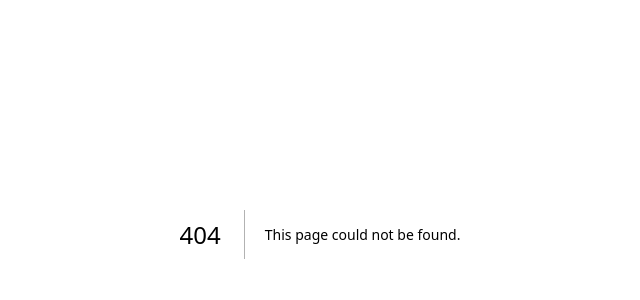
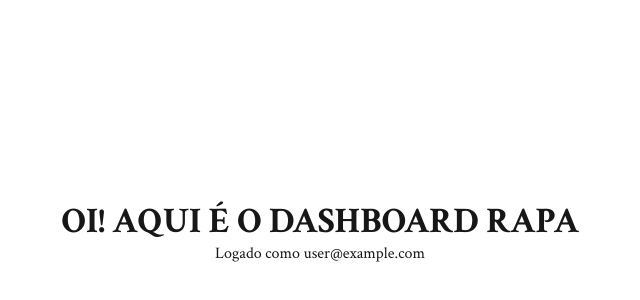
Before and after one commit to markgomer/micro-saas-template, a Next.js app: page /dashboard in a window 1280 px wide. Before the commit this address had no page. Shown: the part 166-466 px from the top of the page, without its empty margins (320-960 px from the left). Built offline with nearby package versions, Linux system fonts and the light colour scheme; no server answers; sample sign-in values are in the browser's storage.

Commit message:
Add login feature with Auth.js
* Make simple landing page
* Make simple login page]
* Make dummy protected page
* Implement login through Google

```diff
--- /dev/null
+++ b/app/(project)/dashboard/page.tsx
@@ -0,0 +1,21 @@
+import { auth } from "@/lib/auth"
+import { redirect } from "next/navigation";
+
+export default async function Dashboard() {
+    const session = await auth();
+
+    if(!session) {
+        redirect("/login")
+    }
+
+    return (
+        <div className="flex flex-col items-center justify-center h-screen">
+            <h1 className="text-4xl font-bold">OI! AQUI É O DASHBOARD RAPA</h1>
+            <p>
+                {session?.user?.email ?
+                    `Logado como ${session?.user?.email}` :
+                    "TU TA AQUI SEM TA LOGADO, EU FIZ ALGO ERRADO"}
+            </p>
+        </div>
+    )
+}
--- /dev/null
+++ b/app/(project)/login/page.tsx
@@ -0,0 +1,12 @@
+import { handleLogin } from "@/actions/handle-login";
+
+export default function Login() {
+    return (
+        <div className="flex flex-col items-center justify-center h-screen">
+            <h1 className="text-4xl font-bold">FAZ O LOGIN AI PO</h1>
+            <form action={handleLogin}>
+                <button type="submit">Sign in with Google</button>
+            </form>
+        </div>
+    )
+}
--- /dev/null
+++ b/app/actions/handle-login.ts
@@ -0,0 +1,9 @@
+"use server"
+
+import { signIn } from "@/lib/auth"
+
+export async function handleLogin() {
+    await signIn("google", {
+        redirectTo: "/dashboard"
+    })
+}
--- /dev/null
+++ b/app/api/auth/[...nextauth]/route.ts
@@ -0,0 +1,2 @@
+import { handlers } from "@/lib/auth"
+export const { GET, POST } = handlers
--- /dev/null
+++ b/app/lib/auth.ts
@@ -0,0 +1,6 @@
+import NextAuth from "next-auth"
+import Google from "next-auth/providers/google"
+
+export const { handlers, auth, signIn, signOut } = NextAuth({
+  providers: [Google],
+})
```
